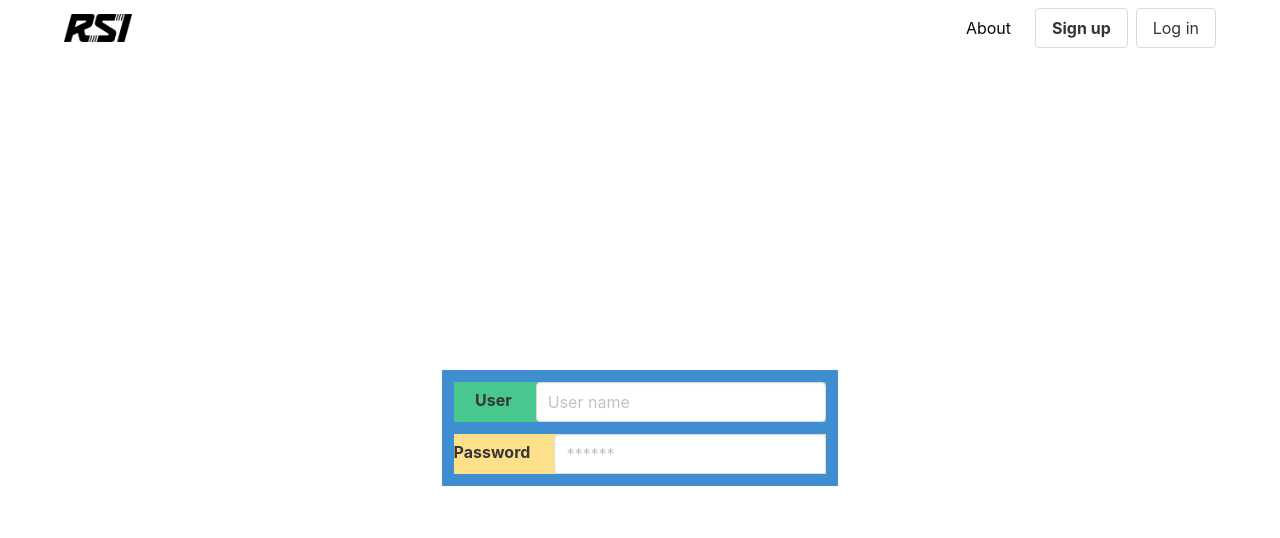
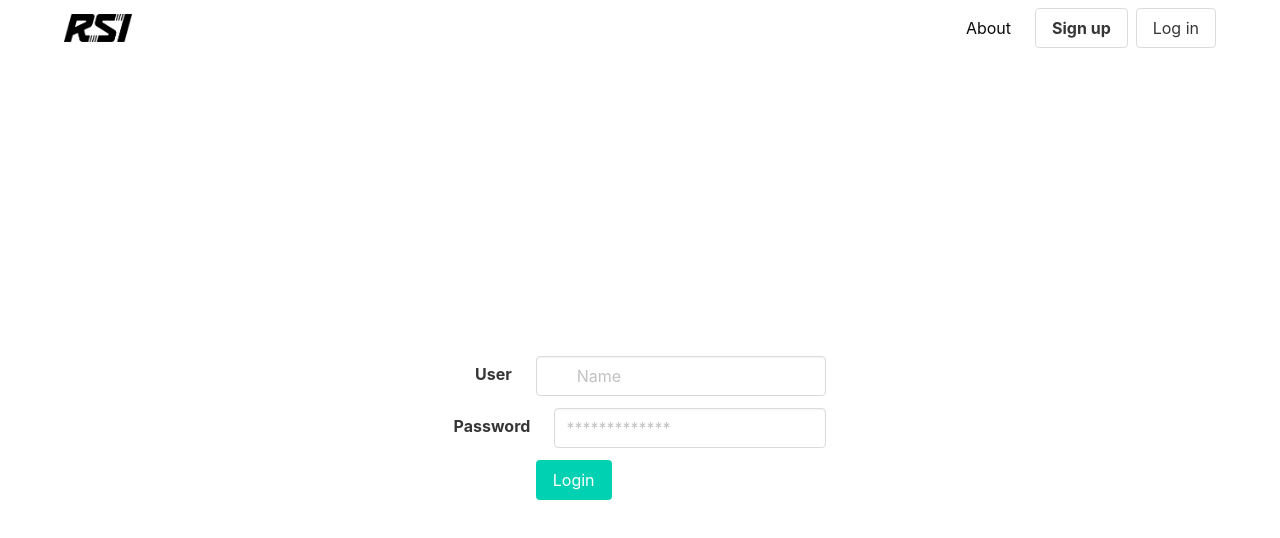
Before and after one commit to Asier-R/WelcomeCadet_front, an Angular app: page /login in a window 1280 px wide. Shown: the top 538 px of the page. Built offline with nearby package versions, Linux system fonts and the light colour scheme.

Commit message:
login sin columnas y con boton

```diff
--- a/src/app/components/login/login.component.html
+++ b/src/app/components/login/login.component.html
@@ -1,32 +1,43 @@
-<div class="container">
-    <div class="field is-vertical">
-
-        <div class="column has-background-info">
-            <div class="field is-horizontal has-background-success">
+<div class="field is-horizontal">
     <div class="field-label is-normal">
         <label class="label">User</label>
     </div>
     <div class="field-body">
         <div class="field">
-                        <p class="control">
-                            <input class="input" type="text" placeholder="User name">
+            <p class="control is-expanded has-icons-left">
+                <input class="input" type="text" placeholder="Name">
+                <span class="icon is-small is-left">
+                    <i class="fas fa-user"></i>
+                </span>
             </p>
         </div>
     </div>
 </div>
 
-            <div class="field is-horizontal has-background-warning">
+<div class="field is-horizontal">
     <div class="field-label is-normal">
         <label class="label">Password</label>
     </div>
     <div class="field-body">
         <div class="field">
-                        <p class="control">
-                            <input class="input" type="password" placeholder="******">
-                        </p>
+            <div class="control">
+                <input class="input" placeholder="*************">
             </div>
         </div>
     </div>
 </div>
+
+<div class="field is-horizontal">
+    <div class="field-label">
+        <!-- Left empty for spacing -->
+    </div>
+    <div class="field-body">
+        <div class="field">
+            <div class="control">
+                <button class="button is-primary">
+                    Login
+                </button>
             </div>
         </div>
+    </div>
+</div>
```
Lines whose indentation alone changed are shown as unchanged.
